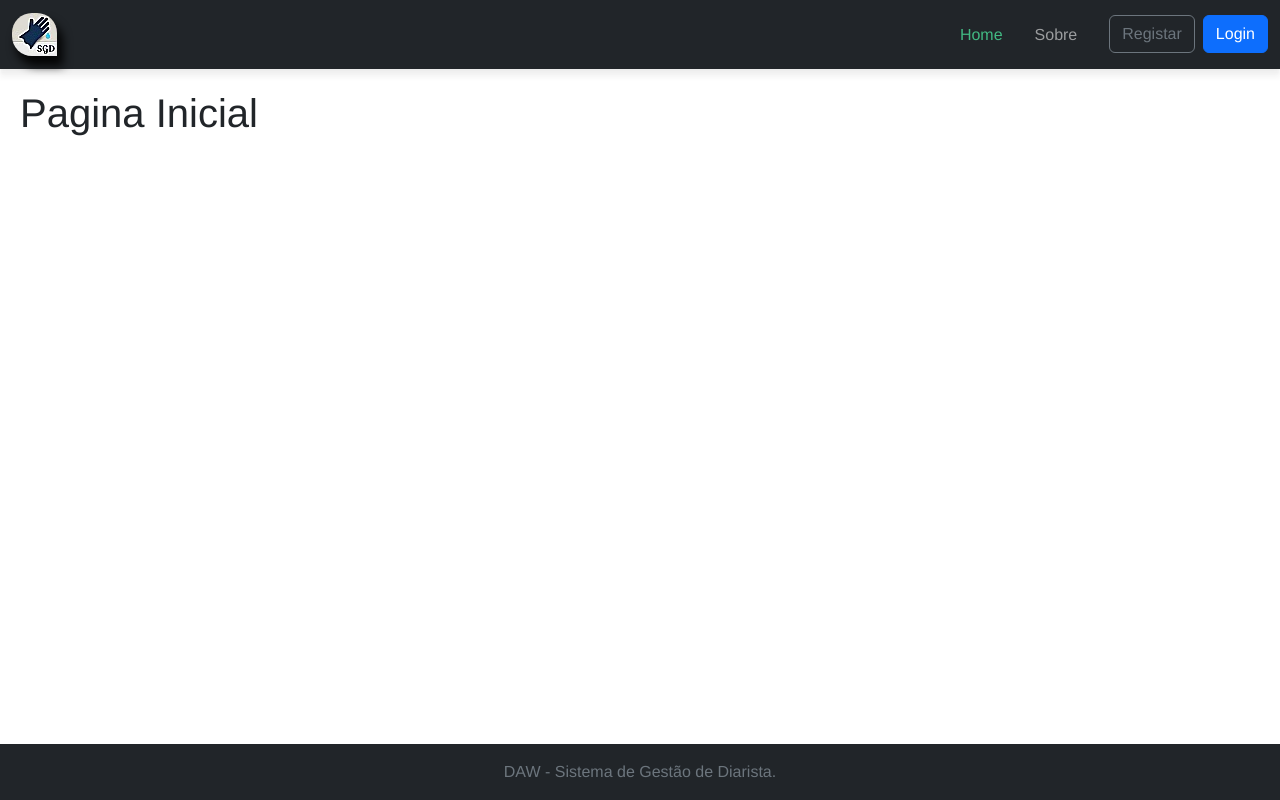
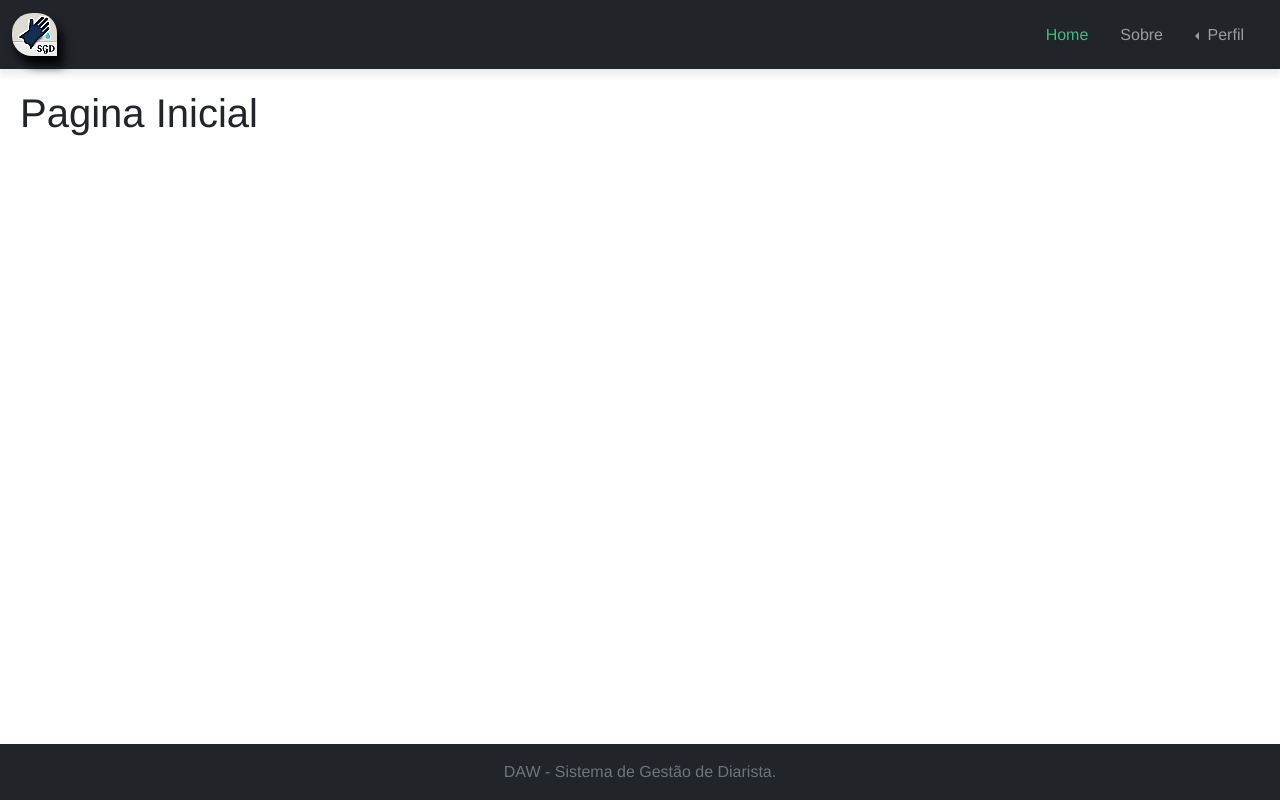
Before and after one commit to reizen-desu/Vue-Gestao-de-Diaristas, a Vue app: page /#/ in a window 1280 px wide. Built offline with nearby package versions, Linux system fonts and the light colour scheme.

Commit message:
Fix logged props

```diff
--- a/src/views/HeaderVue.vue
+++ b/src/views/HeaderVue.vue
@@ -39,7 +39,7 @@
 
           <!-- Mostar os items de registro/login caso ainda não tenha entrado no sistema -->
           <!-- <?php if (!isset($_SESSION['tipo_usuario'])) { ?> -->
-          <li class="nav-item" v-if="logged">
+          <li class="nav-item" v-if="!logged">
             <button
               class="mx-2 btn btn-outline-secondary"
               data-bs-toggle="modal"
@@ -48,7 +48,7 @@
               Registar
             </button>
           </li>
-          <li class="nav-item" v-if="logged">
+          <li class="nav-item" v-if="!logged">
             <!-- <a href="/login.html" class="btn btn-outline-primary">Login</a> -->
             <button
               class="btn btn-primary"
@@ -61,7 +61,7 @@
 
           <!-- Caso esteja logado, mostrar o nome e outras opções -->
 
-          <li class="nav-item dropdown dropstart" v-if="!logged">
+          <li class="nav-item dropdown dropstart" v-if="logged">
             <a
               class="nav-link dropdown-toggle"
               href="#"
@@ -76,7 +76,13 @@
               <li><a class="dropdown-item" href="#">Meu perfil</a></li>
               <li><a class="dropdown-item" href="#">Notificações</a></li>
               <li>
-                <a class="dropdown-item btn-danger text-danger" href="#" op>Sair</a>
+                <a
+                  @click="$emit('logout')"
+                  class="dropdown-item btn-danger text-danger"
+                  href="#"
+                  op
+                  >Sair</a
+                >
               </li>
             </ul>
           </li>
@@ -111,7 +117,10 @@ export default {
   },
 
   props: {
-    logged: Boolean,
+    logged: {
+      type: Boolean,
+      default: false,
+    },
   },
 };
 </script>
```
